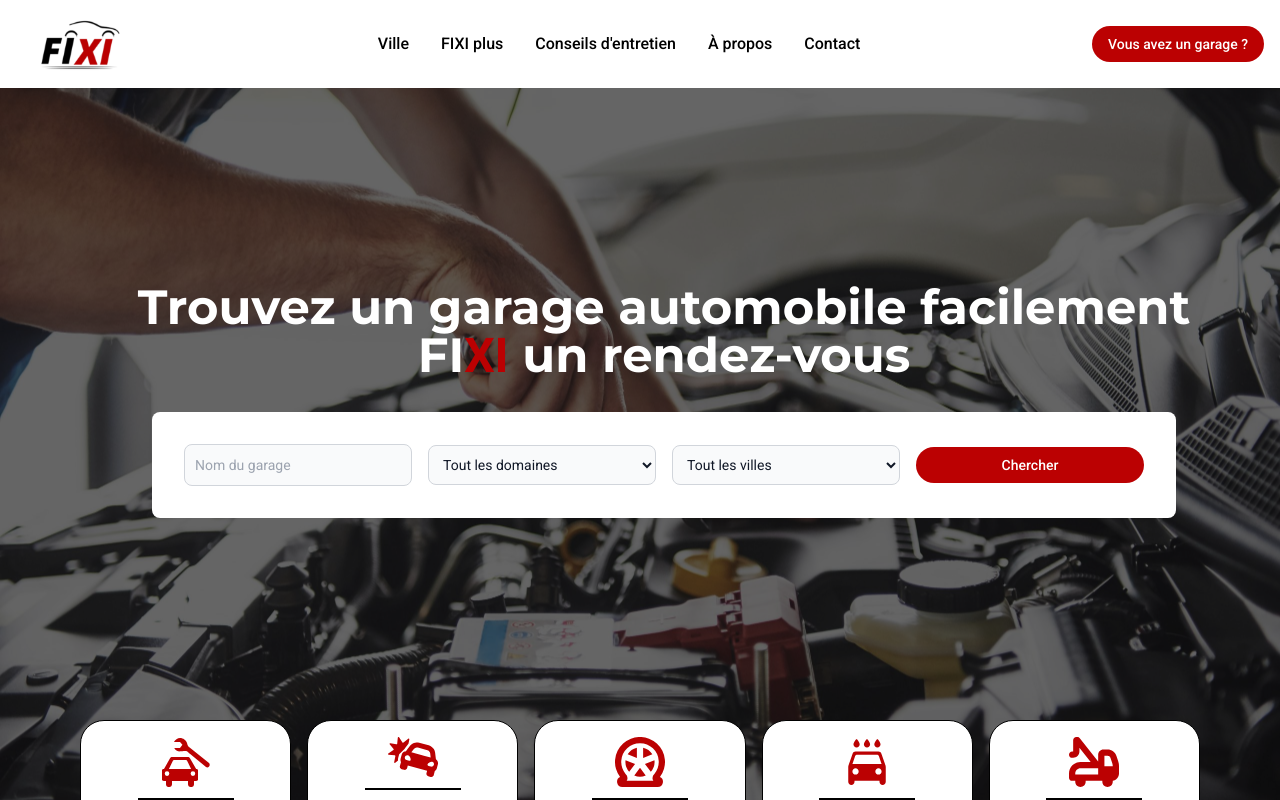
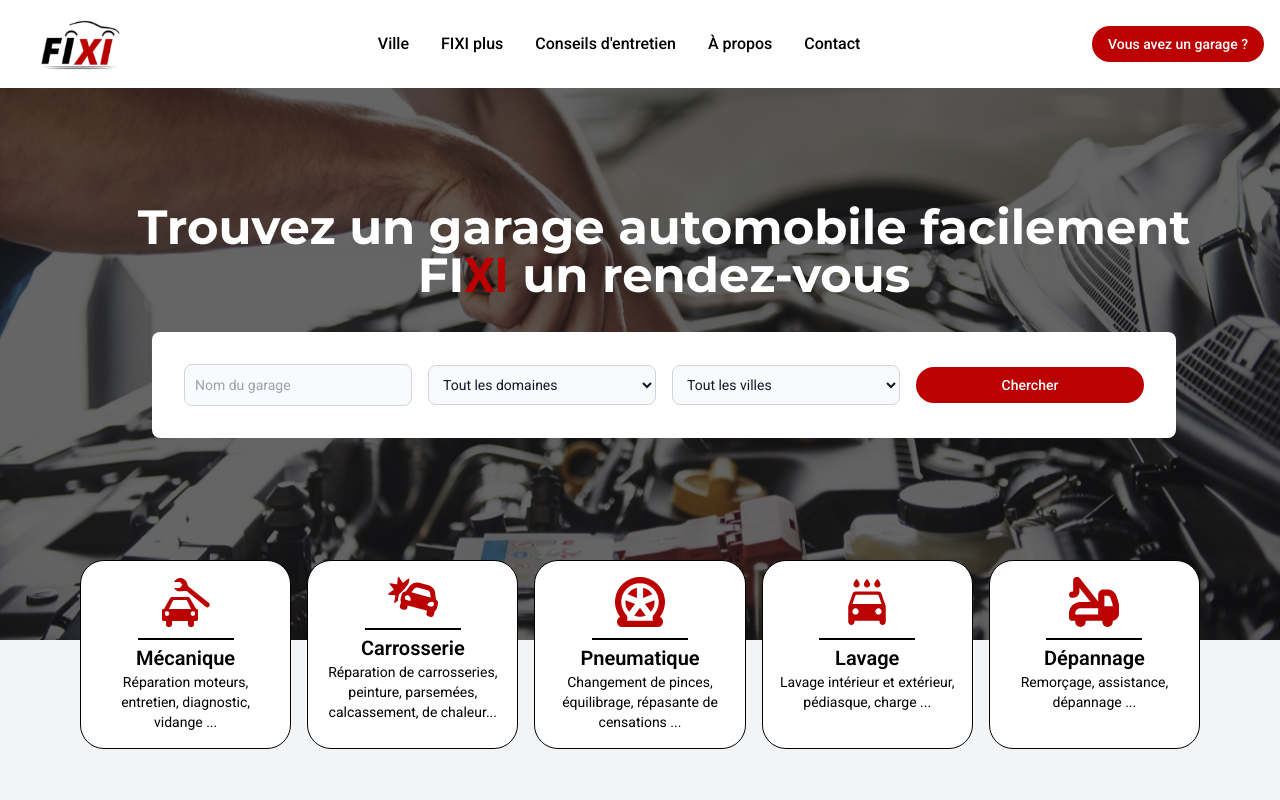
Before and after one commit to fixidevteam/Fixi-market, a React (Vite) app: page / in a window 1280 px wide. Shown: the top 800 px of the page. Built offline with nearby package versions, Linux system fonts and the light colour scheme.

Commit message:
fix hero section base on fixi.ma

```diff
--- a/src/components/Hero.jsx
+++ b/src/components/Hero.jsx
@@ -4,7 +4,7 @@ import ServicesSection from "./ServiceCard";
 const Hero = () => {
   return (
     <>
-      <div className="relative min-h-screen">
+      <div className="relative min-h-screen md:min-h-[80vh]">
         {/* Background Image */}
         <div
           className="absolute inset-0 bg-cover bg-center bg-no-repeat"
@@ -18,7 +18,8 @@ const Hero = () => {
           <div className="container mx-auto px-4">
             <div className="ml-4 md:ml-12">
               <h1 className="text-white text-2xl md:text-4xl lg:text-5xl font-bold mb-8 text-center">
-                Trouvez un garage automobile facilement <br /> FI<span className="text-primary">XI</span> un rendez-vous
+                Trouvez un garage automobile facilement <br /> FI
+                <span className="text-primary">XI</span> un rendez-vous
               </h1>
               {/* search */}
               <div className="bg-white max-w-5xl mx-auto p-6 md:p-8 rounded-lg">
```
